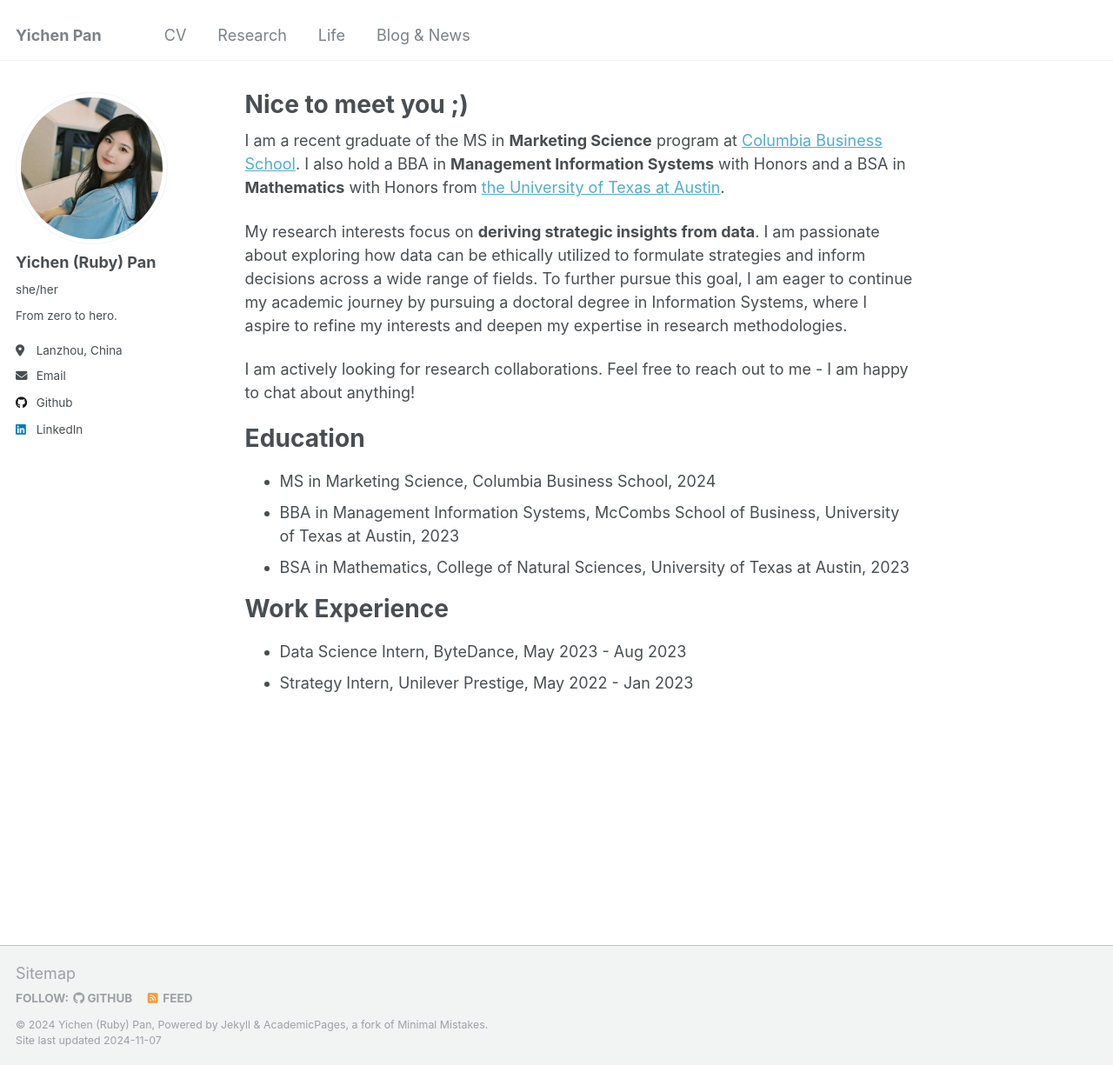
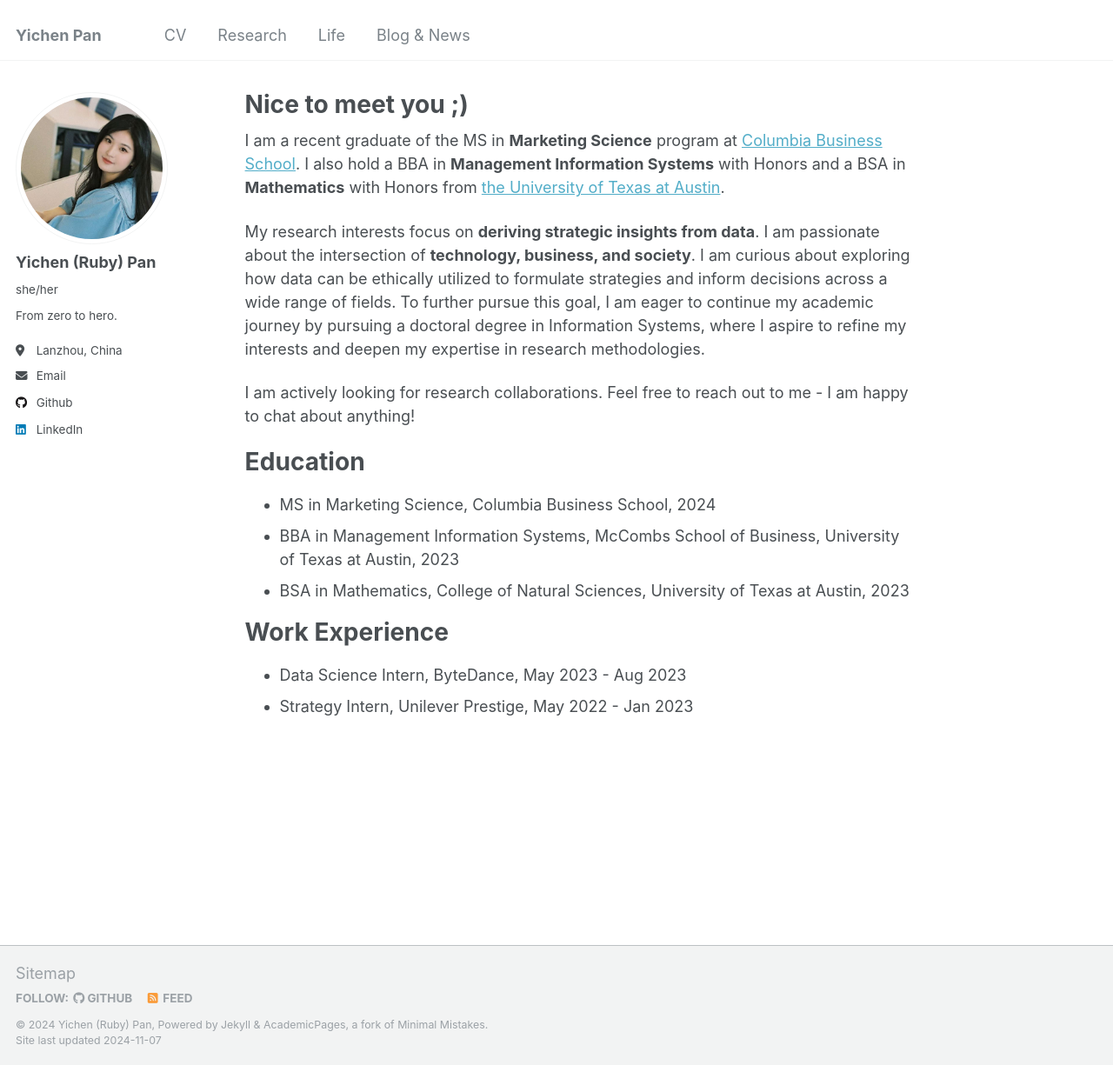
Before and after one commit to rubypan/rubypan.github.io, a Jekyll site: the page built from _pages/about.md, in a window 1280 px wide and 1225 px high. Shown: the whole window at 87% size. Built offline with Jekyll 4.4.1, drawn with Linux system fonts in a browser that asks for light colours.

Commit message:
Update about.md

```diff
--- a/_pages/about.md
+++ b/_pages/about.md
@@ -9,7 +9,7 @@
 
 I am a recent graduate of the MS in **Marketing Science** program at [Columbia Business School](https://business.columbia.edu/). I also hold a BBA in **Management Information Systems** with Honors and a BSA in **Mathematics** with Honors from [the University of Texas at Austin](https://www.utexas.edu/).
 
-My research interests focus on **deriving strategic insights from data**. I am passionate about exploring how data can be ethically utilized to formulate strategies and inform decisions across a wide range of fields. To further pursue this goal, I am eager to continue my academic journey by pursuing a doctoral degree in Information Systems, where I aspire to refine my interests and deepen my expertise in research methodologies.
+My research interests focus on **deriving strategic insights from data**. I am passionate about the intersection of **technology, business, and society**. I am curious about exploring how data can be ethically utilized to formulate strategies and inform decisions across a wide range of fields. To further pursue this goal, I am eager to continue my academic journey by pursuing a doctoral degree in Information Systems, where I aspire to refine my interests and deepen my expertise in research methodologies.
 
 I am actively looking for research collaborations. Feel free to reach out to me - I am happy to chat about anything!
 
```
